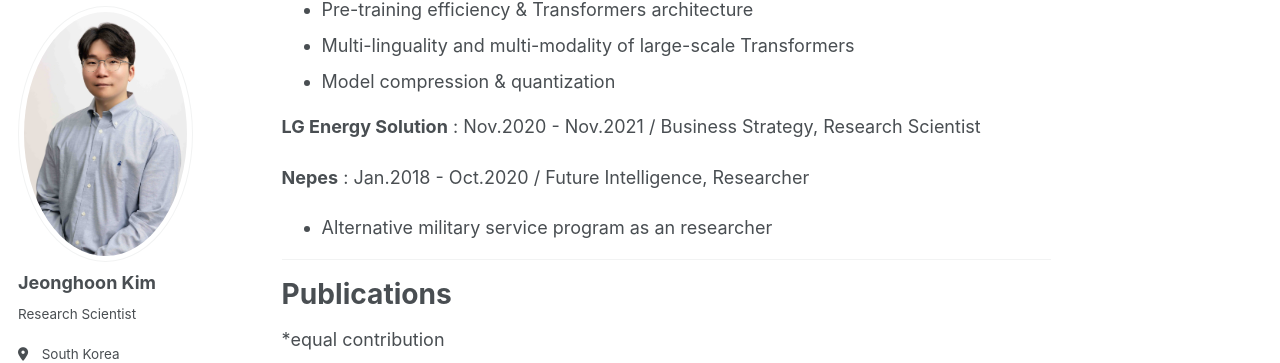
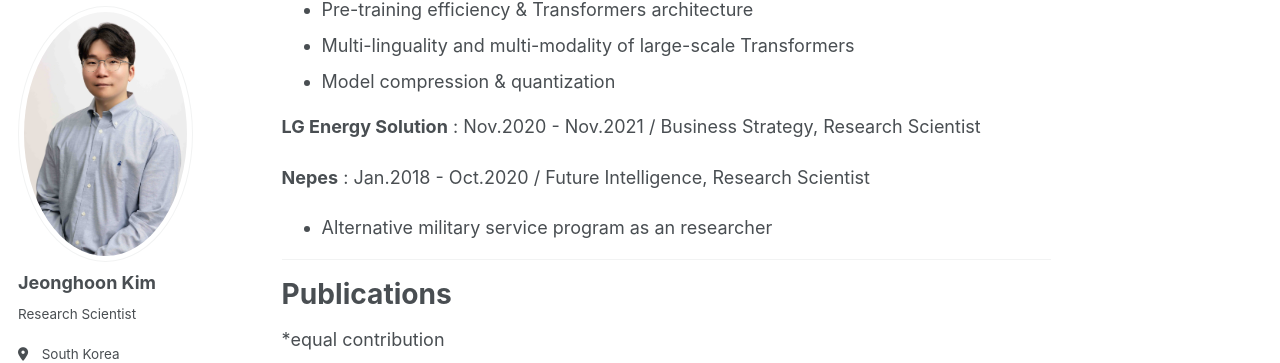
Before and after one commit to penpaperkeycode/penpaperkeycode.github.io, a Jekyll site: the page built from _pages/about.md, in a window 1280 px wide and 900 px high, scrolled down 585 px. Shown: the part 93-456 px from the top of the window. Built offline with Jekyll 4.4.1, drawn with Linux system fonts in a browser that asks for light colours; some web fonts are replaced.

Commit message:
Update about.md

```diff
--- a/_pages/about.md
+++ b/_pages/about.md
@@ -24,7 +24,7 @@ Work Experience
 
 **LG Energy Solution** : Nov.2020 - Nov.2021 / Business Strategy, Research Scientist
 
-**Nepes** : Jan.2018 - Oct.2020 / Future Intelligence, Researcher
+**Nepes** : Jan.2018 - Oct.2020 / Future Intelligence, Research Scientist
    * Alternative military service program as an researcher
 
 -------
```
